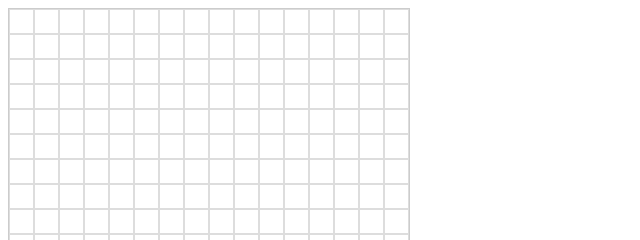
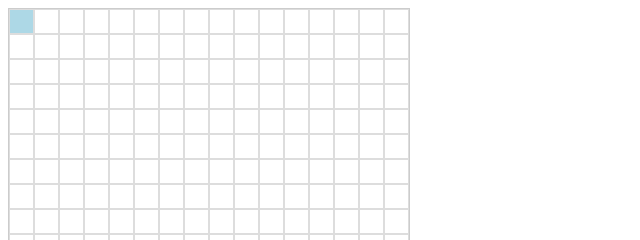
Before and after one commit to joejordan1994/Etch_A_Sketch, a plain HTML site: page Code/index.html in a window 1280 px wide. In both pictures the pointer is over the element 21 px from the left and 21 px from the top of the page. Shown: the top 240 px of the page, 0-640 px from the left. Drawn offline with Linux system fonts and the light colour scheme.

Commit message:
Light blue hover effect on the grid

```diff
--- a/Code/styles.css
+++ b/Code/styles.css
@@ -1,8 +1,5 @@
 #container {
   display: grid;
-  /*The code below is affecting the size of the
-  overall grid. This needs to change with the rows
-  and cols*/
   grid-template-columns: repeat(16, 1fr);
   grid-template-rows: repeat(16, 1fr);
   width: 400px;
@@ -14,3 +11,7 @@
   border: 1px solid #ddd;
   box-sizing: border-box;
 }
+
+#container div:hover {
+  background-color: lightblue;
+}
```
